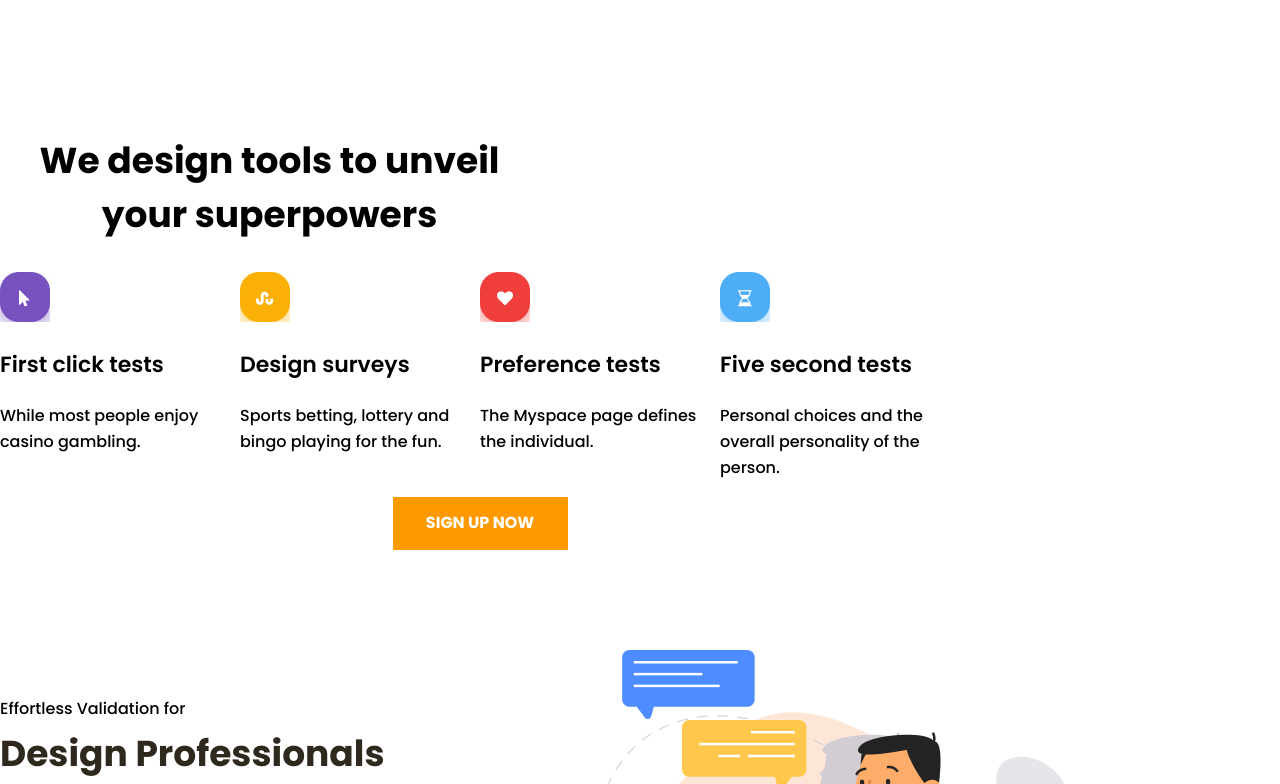
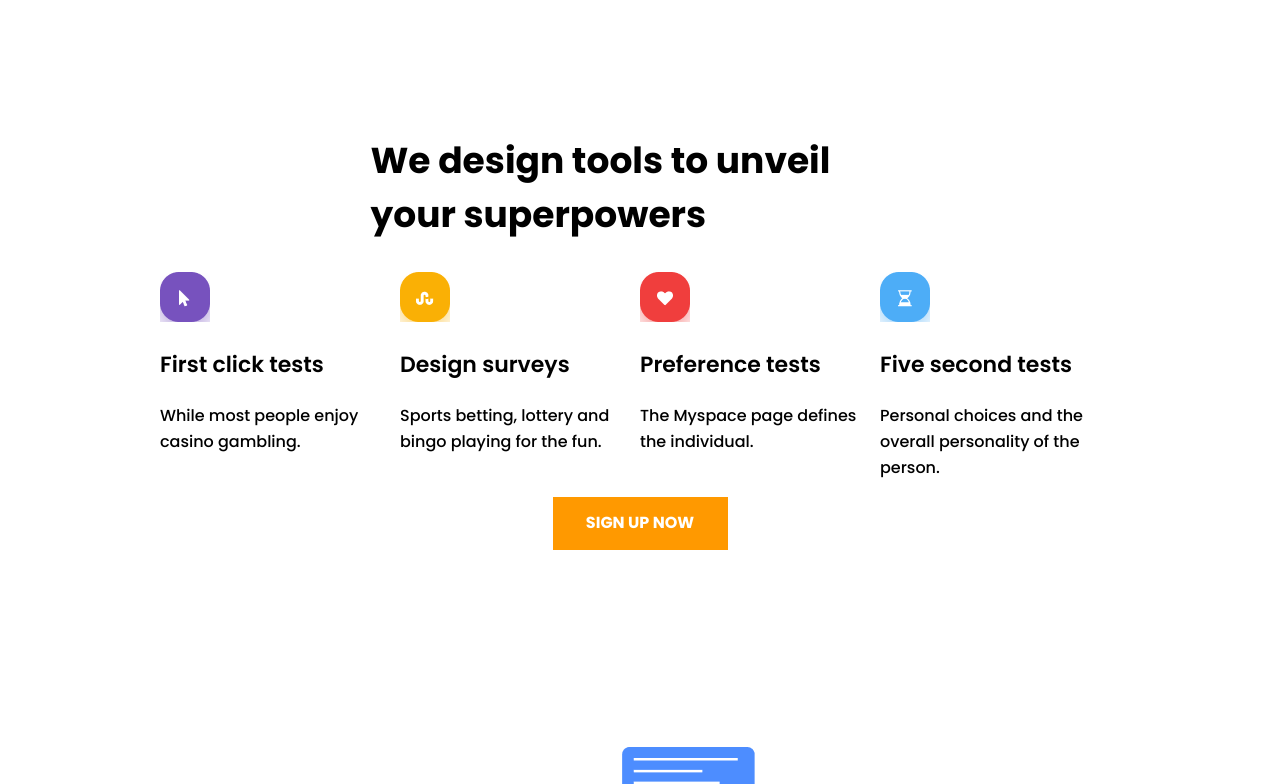
Before and after one commit to MariaKim1/Assignment6_CSSPositionTransformation, a plain HTML site: page index.html in a window 1280 px wide. Shown: the part 758-1542 px from the top of the page. Drawn offline with Linux system fonts and the light colour scheme.

Commit message:
As close as I can get to the original - DONE!

```diff
--- a/index.html
+++ b/index.html
@@ -56,7 +56,6 @@
 <!-------- SECOND SECTION OF WEBPAGE ------->
 
         <section class="section2">
-            <div>
             <h2 class="section2__h2">We design tools to unveil your superpowers</h2>
                 <div class="card">
                     <div class="card__card1">
@@ -87,7 +86,6 @@
     <!-- QUESTION: I don't understand how this <div class="section2__btn__signupnow"> above is responding to the CSS.
         Bcs when I put the same class-name on both div and button - the button centers on the page. Buut if I give them
     two different class-names and change the CSS code accordingly, the buttonjumps to the left. What can I do to understand this? -->
-            </div>
         </section>
 
 
--- a/styles/index.css
+++ b/styles/index.css
@@ -14,6 +14,12 @@ Seems like  are not using the whole screen? */
 /* -------- GENERAL STYLING SECTIONS ------ */
 
 section {
+    max-width: 1400px;
+    width: 100%;
+    max-width: 1400px;
+    width: 100%;
+    min-height: 543px;
+    margin: auto;
     display: flex;
 }
 
@@ -150,6 +156,13 @@ h1 {
 
 /* ---------- SECTION 2 --------- */
 
+.section2 {
+    width:100%;
+    display: flex;
+    flex-direction: column;
+    align-items: center;
+}
+
 .section2__h2 {
     font-family: 'Poppins', sans-serif;
     font-size: 36px;
@@ -157,16 +170,16 @@ h1 {
     line-height: 54px;
     letter-spacing: 0px;
     width: 539px;
-    text-align: center;
 }
-/* QUESTION: text-align w intention to center h2, but it doesn't.. */
+/* EDIT: as close as can be...
+QUESTION: text-align w intention to center h2, but it doesn't.. */
 
 .card {
     display: flex;
-    justify-content: space-around;
-    align-content: center;
+
 }
-/* QUESTION: .card styling w intention to get the "cards"/rows
+/* EDIT: as close as can be...
+QUESTION: .card styling w intention to get the "cards"/rows
 to spread out over the whole width...but they are not moving.
 s there something blocking my CSS? */
 
```
Lines whose indentation alone changed are shown as unchanged.
